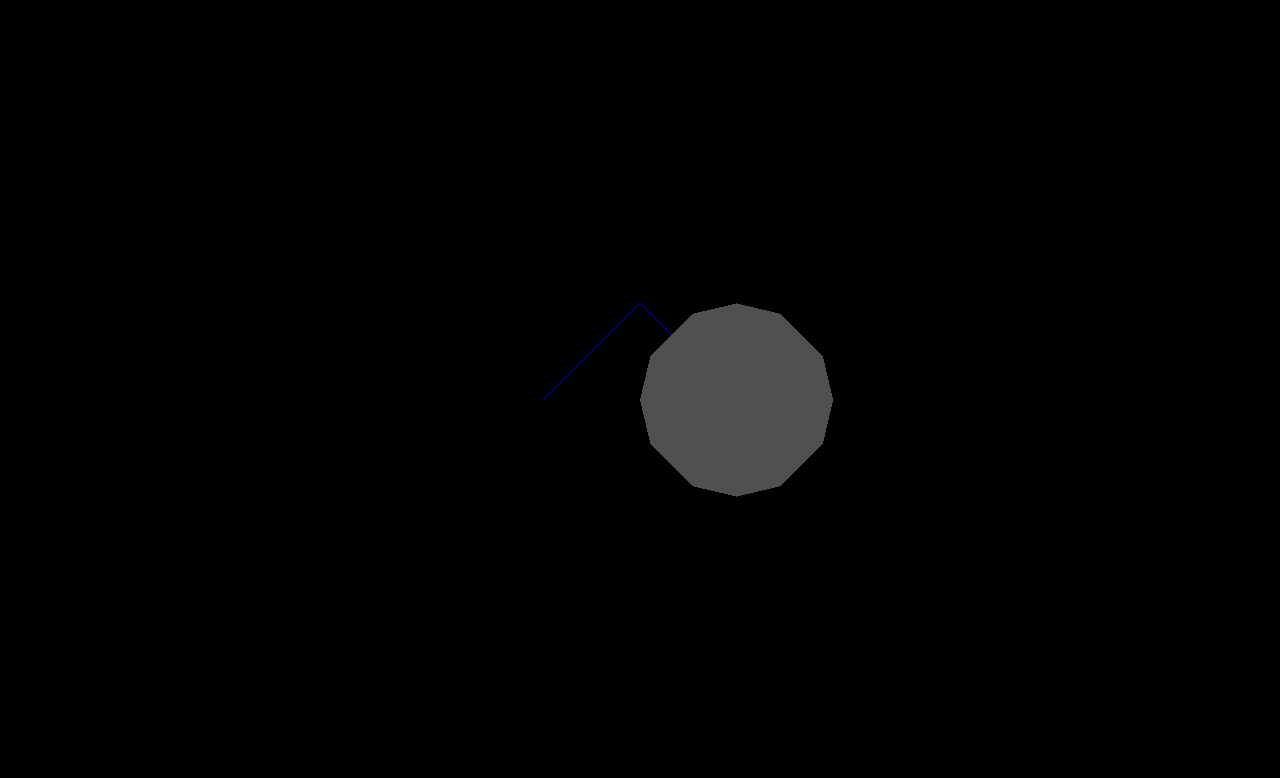
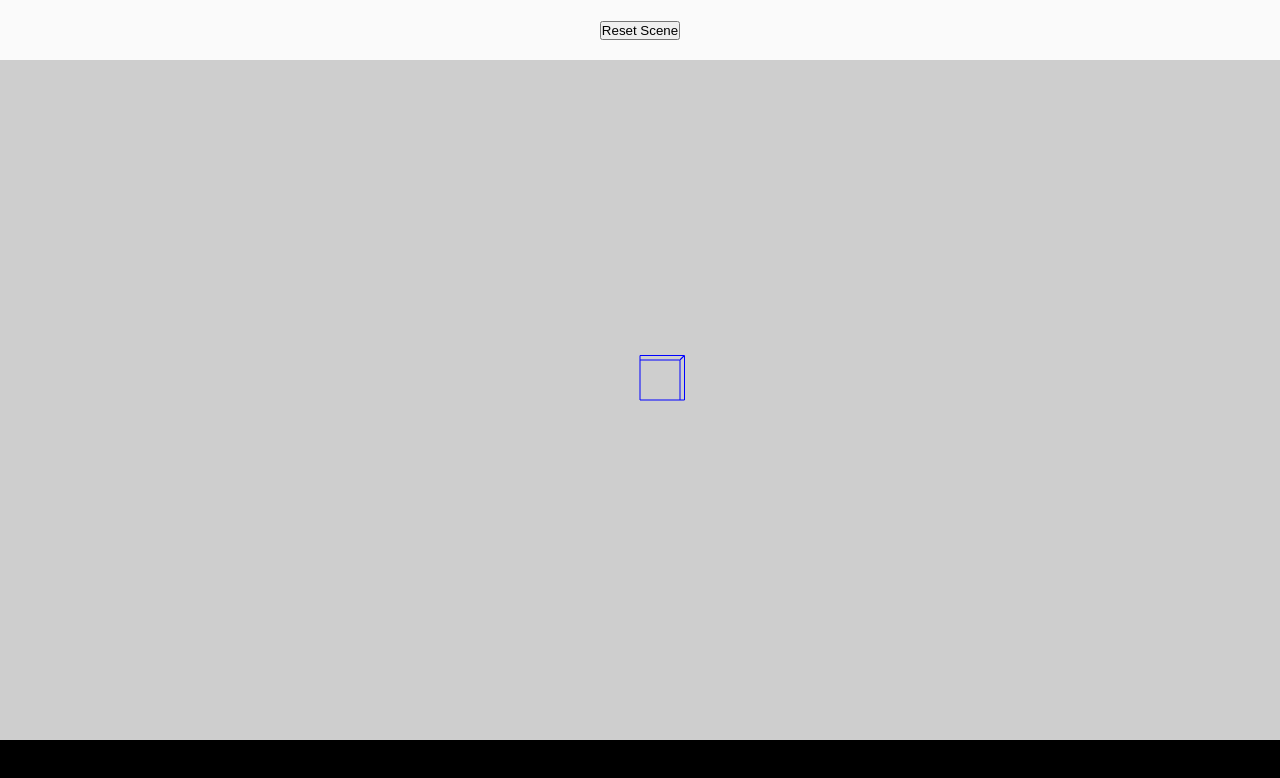
Before and after one commit to johnathaningle/FluidPhysics, a website built with webpack: page index.html in a window 1280 px wide. Built offline with nearby package versions, Linux system fonts and the light colour scheme.

Commit message:
Cube wireup

```diff
--- a/components/fluidparticles.ts
+++ b/components/fluidparticles.ts
@@ -1,11 +1,14 @@
 import * as THREE from "three";
+import { WireframeCube } from "./wireframecube";
 
 export enum StateType {
     EDITING,
     SIMULATING
 }
-
+//the main application!!!
 export class FluidParticles {
+    editorCube: WireframeCube;
+    rootElement: HTMLElement;
     renderer: THREE.Renderer;
     camera: THREE.PerspectiveCamera;
     scene: THREE.Scene;
@@ -23,18 +26,24 @@ export class FluidParticles {
     PARTICLES_PER_CELL: number;
 
     constructor() {
+        this.editorCube = new WireframeCube(100, 200, 200);
+        this.rootElement = document.getElementById("root");
+        this.State = StateType.EDITING;
         this.scene = new THREE.Scene();
-        this.camera = new THREE.PerspectiveCamera( 45, window.innerWidth / window.innerHeight, 1, 500 );
+        this.mouse = new THREE.Vector2();
         this.cameraPosition = new THREE.Vector3(0, 0, 100);
-        this.camera.position.set(this.cameraPosition.x, this.cameraPosition.y, this.cameraPosition.z);
         this.target = new THREE.Vector3(0, 0, 0);
-        this.mouse = new THREE.Vector2();
+
+        this.camera = new THREE.PerspectiveCamera( 90, window.innerWidth / window.innerHeight, 1, 500 );
+        this.camera.position.addScaledVector(this.cameraPosition, 1);
         this.camera.lookAt(this.target);
 
-        this.raycaster = new THREE.Raycaster(this.target)
-        this.renderer = new THREE.WebGLRenderer();
+        this.raycaster = new THREE.Raycaster(this.target);
+
+        this.renderer = new THREE.WebGLRenderer({ antialias: true});
         this.renderer.setSize( window.innerWidth, window.innerHeight );
-        document.body.appendChild( this.renderer.domElement );
+        this.rootElement.appendChild( this.renderer.domElement );
+
         this.constructLighting();
         this.constructScene();
         this.wireUpEventListeners();
@@ -47,29 +56,36 @@ export class FluidParticles {
         this.scene.add( ambientLight );
     }
     constructScene() {
-        //create a blue LineBasicMaterial
-        var material = new THREE.LineBasicMaterial( { color: 0x0000ff } );
-        var points = [];
-        points.push( new THREE.Vector3( - 10, 0, 0 ) );
-        points.push( new THREE.Vector3( 0, 10, 0 ) );
-        points.push( new THREE.Vector3( 10, 0, 0 ) );
-        var geometry = new THREE.BufferGeometry().setFromPoints( points );
-        var line = new THREE.Line( geometry, material );
-        this.scene.add( line );
+        this.scene.background = new THREE.Color(0xcecece);
 
-        var solidMaterial = new THREE.MeshPhongMaterial( { color: 0xfafafa, side: THREE.DoubleSide } );
-        var object = new THREE.Mesh( new THREE.OctahedronBufferGeometry( 10, 2 ), solidMaterial );
-        object.position.set( 10, 0, 0);
-        this.scene.add( object );
+        this.editorCube.getWireFrame().forEach(x => this.scene.add(x));
+
+        // var solidMaterial = new THREE.MeshPhongMaterial( { color: 0xfafafa, side: THREE.DoubleSide } );
+        // var object = new THREE.Mesh( new THREE.OctahedronBufferGeometry( 10, 2 ), solidMaterial );
+        // object.position.set( 10, 0, 0);
+        // this.scene.add( object );
+        // var box = this.editorCube.getWireFrame();
+        // this.scene.add(box);
+    }
+
+
+
+    startSimulation() {
+
     }
 
     wireUpEventListeners() {
+        document.getElementById("reset-scene").addEventListener("click", () => {
+            this.scene.rotation.set(0, 0, 0);
+            this.camera.position.set(0, 0, 100);
+            this.camera.lookAt(new THREE.Vector3(0, 0, 0));
+        });
         window.addEventListener("resize", () => {
-            document.body.innerHTML = "";
+            this.rootElement.innerHTML = "";
             this.renderer.setSize( window.innerWidth - 10, window.innerHeight);
             this.camera.aspect = window.innerWidth / window.innerHeight;
             this.camera.lookAt(this.target);
-            document.body.appendChild(this.renderer.domElement);
+            this.rootElement.appendChild(this.renderer.domElement);
         });
         window.addEventListener("mousewheel", (e) => {
             var event = e as WheelEvent;
@@ -87,7 +103,8 @@ export class FluidParticles {
             this.mouse.x = e.clientX;
             this.mouse.y = e.clientY;
             if(this.isMouseDown) {
-                this.cameraPosition.set(this.cameraPosition.x + deltax, this.cameraPosition.y - deltay, this.cameraPosition.z);
+                this.scene.rotateY(deltax / 300);
+                this.scene.rotateX(deltay / 300);
             }
 
             this.update();
@@ -101,7 +118,6 @@ export class FluidParticles {
         });
 
         window.addEventListener("keydown", (e) => {
-            console.log(e);
             if(e.key == "ArrowLeft") {
                 this.target.x += 1;
             }
@@ -119,8 +135,9 @@ export class FluidParticles {
     }
 
     update() {
+        console.log(this.scene);
+
         this.camera.position.set(this.cameraPosition.x, this.cameraPosition.y, this.cameraPosition.z);
-        console.log(this.cameraPosition);
         this.camera.lookAt(this.target);
     }
     animate() {
--- /dev/null
+++ b/components/wireframecube.ts
@@ -0,0 +1,129 @@
+import * as THREE from "three";
+
+export class WireframeCube {
+    height: number;
+    width: number;
+    depth: number;
+    origin: THREE.Vector3;
+    constructor(height?:number, width?:number, depth?:number, origin?: THREE.Vector3) {
+        this.height = height ?? 10;
+        this.depth = depth ?? 10;
+        this.width = width ?? 20;
+        this.origin = origin ?? new THREE.Vector3(0, 0, 0);
+    }
+
+    getWireFrame() {
+            var lines = [];
+
+            //create a blue LineBasicMaterial
+            var material = new THREE.LineBasicMaterial( { color: 0x0000ff } );
+            var points = [];
+            //vertical lines
+            points.push(new THREE.Vector3( 0, 0, 10 ) );
+            points.push(new THREE.Vector3( 0, 0, 0 ) );
+            var geometry = new THREE.BufferGeometry().setFromPoints( points );
+            var line = new THREE.Line( geometry, material );
+            lines.push(line);
+
+            var points = [];
+            points.push(new THREE.Vector3( 0, 10, 0 ) );
+            points.push(new THREE.Vector3( 0, 0, 0 ) );
+            var geometry = new THREE.BufferGeometry().setFromPoints( points );
+            var line = new THREE.Line( geometry, material );
+            lines.push(line);
+
+            var points = [];
+            points.push(new THREE.Vector3( 10, 0, 0 ) );
+            points.push(new THREE.Vector3( 0, 0, 0 ) );
+            var geometry = new THREE.BufferGeometry().setFromPoints( points );
+            var line = new THREE.Line( geometry, material );
+            lines.push(line);
+
+            var points = [];
+            points.push(new THREE.Vector3( 10, 10, 10 ) );
+            points.push(new THREE.Vector3( 10, 10, 0 ) );
+            var geometry = new THREE.BufferGeometry().setFromPoints( points );
+            var line = new THREE.Line( geometry, material );
+            lines.push(line);
+
+            var points = [];
+            points.push(new THREE.Vector3( 10, 10, 10 ) );
+            points.push(new THREE.Vector3( 10, 0, 10 ) );
+            var geometry = new THREE.BufferGeometry().setFromPoints( points );
+            var line = new THREE.Line( geometry, material );
+            lines.push(line);
+
+            var points = [];
+            points.push(new THREE.Vector3( 10, 10, 10 ) );
+            points.push(new THREE.Vector3( 0, 10, 10 ) );
+            var geometry = new THREE.BufferGeometry().setFromPoints( points );
+            var line = new THREE.Line( geometry, material );
+            lines.push(line);
+
+            var points = [];
+            points.push(new THREE.Vector3( 0, 10, 10 ) );
+            points.push(new THREE.Vector3( 0, 10, 0 ) );
+            var geometry = new THREE.BufferGeometry().setFromPoints( points );
+            var line = new THREE.Line( geometry, material );
+            lines.push(line);
+
+            var points = [];
+            points.push(new THREE.Vector3( 0, 10, 10 ) );
+            points.push(new THREE.Vector3( 0, 0, 10 ) );
+            var geometry = new THREE.BufferGeometry().setFromPoints( points );
+            var line = new THREE.Line( geometry, material );
+            lines.push(line);
+
+            var points = [];
+            points.push(new THREE.Vector3( 10, 10, 0 ) );
+            points.push(new THREE.Vector3( 0, 10, 0 ) );
+            var geometry = new THREE.BufferGeometry().setFromPoints( points );
+            var line = new THREE.Line( geometry, material );
+            lines.push(line);
+
+            var points = [];
+            points.push(new THREE.Vector3( 0, 10, 10 ) );
+            points.push(new THREE.Vector3( 0, 0, 10 ) );
+            var geometry = new THREE.BufferGeometry().setFromPoints( points );
+            var line = new THREE.Line( geometry, material );
+            lines.push(line);
+
+            var points = [];
+            points.push(new THREE.Vector3( 10, 10, 0 ) );
+            points.push(new THREE.Vector3(10, 10, 10 ) );
+            var geometry = new THREE.BufferGeometry().setFromPoints( points );
+            var line = new THREE.Line( geometry, material );
+            lines.push(line);
+
+            var points = [];
+            points.push(new THREE.Vector3( 10, 10, 0 ) );
+            points.push(new THREE.Vector3(10, 10, 10 ) );
+            var geometry = new THREE.BufferGeometry().setFromPoints( points );
+            var line = new THREE.Line( geometry, material );
+            lines.push(line);
+
+            var points = [];
+            points.push(new THREE.Vector3( 0, 0, 10 ) );
+            points.push(new THREE.Vector3( 10, 0, 10 ) );
+            var geometry = new THREE.BufferGeometry().setFromPoints( points );
+            var line = new THREE.Line( geometry, material );
+            lines.push(line);
+
+            var points = [];
+            points.push(new THREE.Vector3( 10, 0, 10 ) );
+            points.push(new THREE.Vector3( 10, 0, 0 ) );
+            var geometry = new THREE.BufferGeometry().setFromPoints( points );
+            var line = new THREE.Line( geometry, material );
+            lines.push(line);
+
+            var points = [];
+            points.push(new THREE.Vector3( 10, 10, 0 ) );
+            points.push(new THREE.Vector3( 10, 0, 0 ) );
+            var geometry = new THREE.BufferGeometry().setFromPoints( points );
+            var line = new THREE.Line( geometry, material );
+            lines.push(line);
+            return lines;
+
+    }
+
+}
--- a/index.html
+++ b/index.html
@@ -11,11 +11,22 @@
             padding: 0;
             overflow: hidden;;
         }
+        nav {
+            display: flex;
+            align-items: center;
+            justify-content: space-evenly;
+            position: fixed;
+            width: 100%;
+            height: 60px;
+            background: #fafafa;
+        }
     </style>
 </head>
 
 <body>
-
+    <nav id="main-menu">
+        <button id="reset-scene">Reset Scene</button>
+    </nav>
     <div id="root"></div>
     <script src="./js/bundle.js"></script>
 </body>
```
Also changed, not shown: components/boxeditor.ts (+25 -3 lines).
